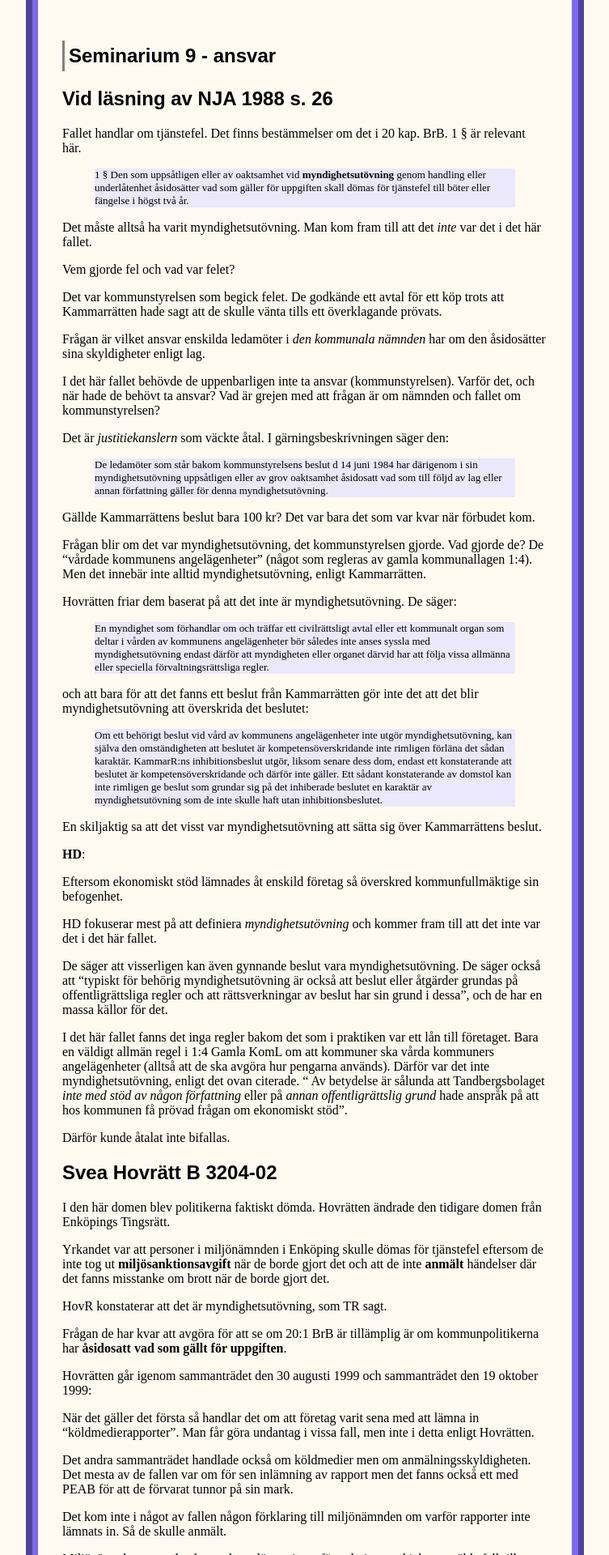
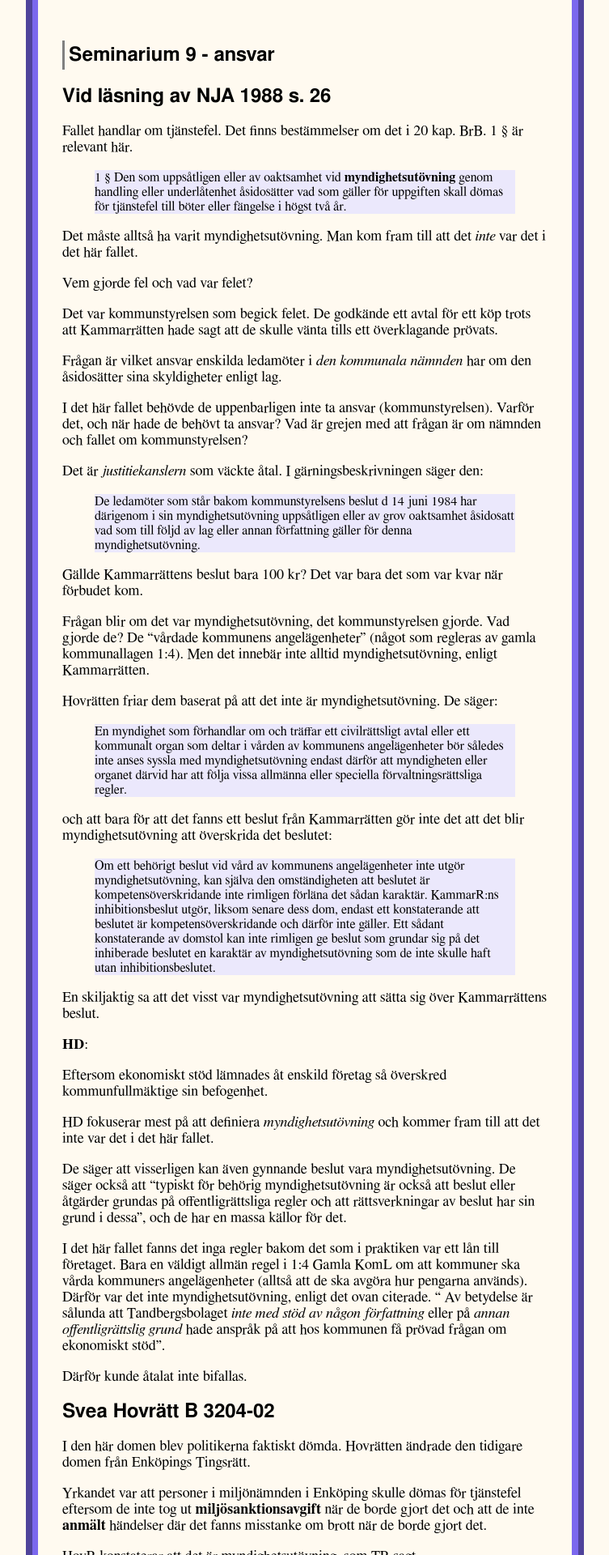
Before and after one commit to simon50/055website, a Jekyll site: the page built from README.md, in a window 1280 px wide. Shown: the top 1920 px of the page at 81% size, without its empty margins (263-1016 px from the left). Built offline with Jekyll 4.4.1, drawn with Linux system fonts in a browser that asks for light colours; our own code applies the rules of GitHub Pages for plain Markdown files.

Commit message:
Update style.scss

```diff
--- a/assets/css/style.scss
+++ b/assets/css/style.scss
@@ -14,34 +14,45 @@ body {
 
 h1 {
 	/*text-align: center;*/
-	font-family: arial;
+	font-family: "FreeSans", sans-serif;
 	border-left: 3px solid grey;
 	padding: 5px;
-	color: black;
 }
 
 h2 {
-	font-family: arial;
-	color: black;
+	font-family: "FreeSans", sans-serif;
 }
 
 h3 {
-	font-family: arial;
-	color: black;
+	font-family: "FreeSans", sans-serif;
+}
+
+h4 {
+	font-size: normal;
+	font-family: "FreeSans", sans-serif;
 }
 
 a {
 	color: black;
+	border-bottom: 2px double orange;
+	text-decoration: none;
+	font-family: monospace;
 }
 
 blockquote {
 	background-color: #EBE8FC;
-	font-size: small;
-	color: black;
-	font-style: normal;
 }
-div {
-   	word-wrap: break-word;
-   	width: 600px;
-	color: black;
+
+blockquote p {
+	font-size: medium;
+	font-family: "FreeSerif", serif;
 }
+
+ul {
+    list-style: square outside none;
+}
+
+p {
+	font-family: "FreeSerif", serif;
+	font-size: large;
+}
```
